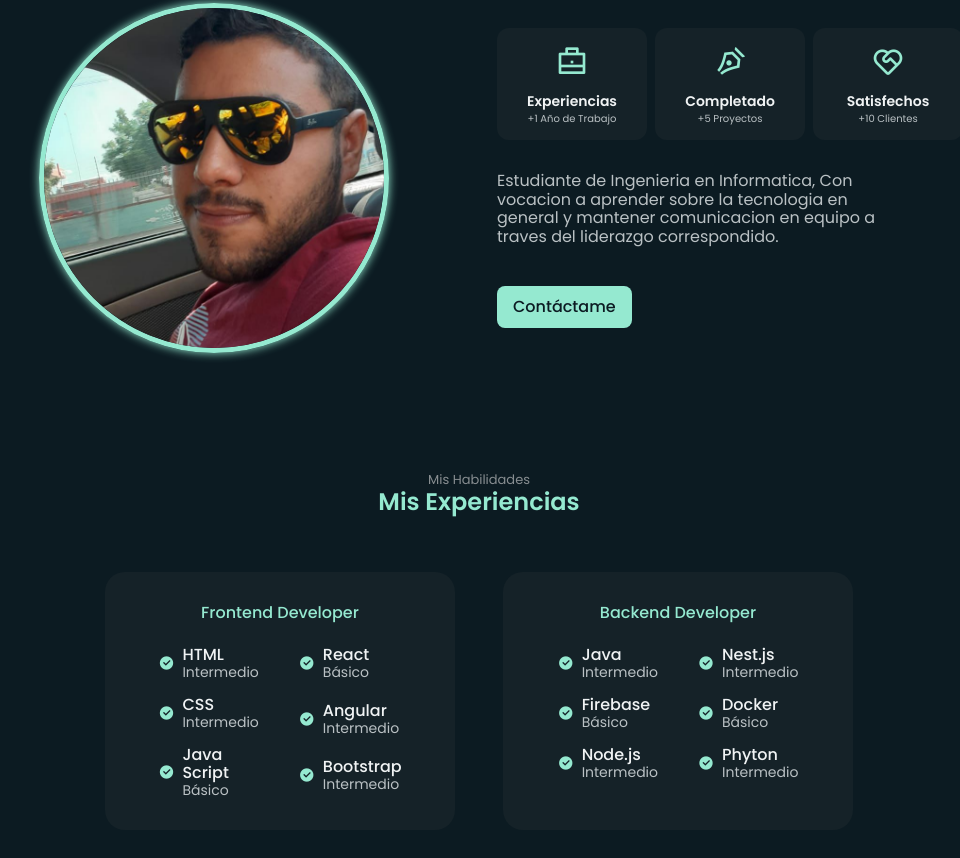
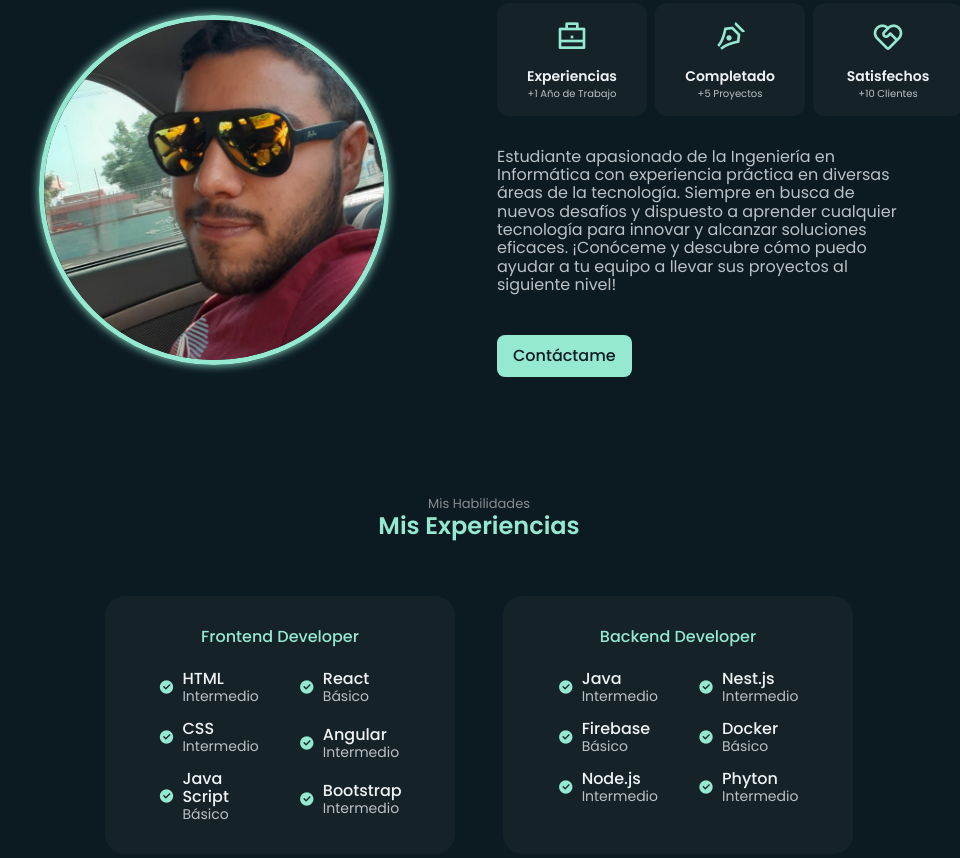
Before and after one commit to RDUSRD/PorfolioRDUS, a plain HTML site: page index.html in a window 1280 px wide. Shown: the part 1040-1898 px from the top of the page, without its empty margins (161-1121 px from the left). Drawn offline with nearby package versions, Linux system fonts and the light colour scheme.

Commit message:
Cambiando cositas 3

```diff
--- a/index.html
+++ b/index.html
@@ -164,9 +164,7 @@
             </div>
 
             <p class="about__description">
-              Estudiante de Ingenieria en Informatica, Con vocacion a aprender
-              sobre la tecnologia en general y mantener comunicacion en equipo a
-              traves del liderazgo correspondido.
+              Estudiante apasionado de la Ingeniería en Informática con experiencia práctica en diversas áreas de la tecnología. Siempre en busca de nuevos desafíos y dispuesto a aprender cualquier tecnología para innovar y alcanzar soluciones eficaces. ¡Conóceme y descubre cómo puedo ayudar a tu equipo a llevar sus proyectos al siguiente nivel!
             </p>
 
             <a href="#contact" class="button">Contáctame</a>
```
